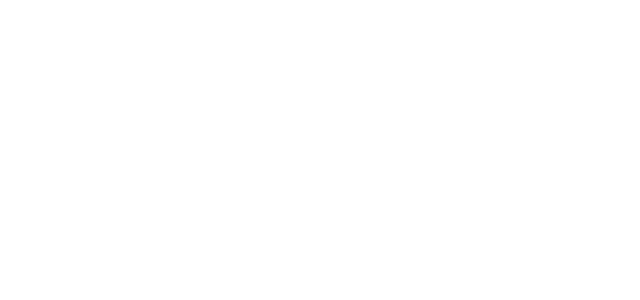
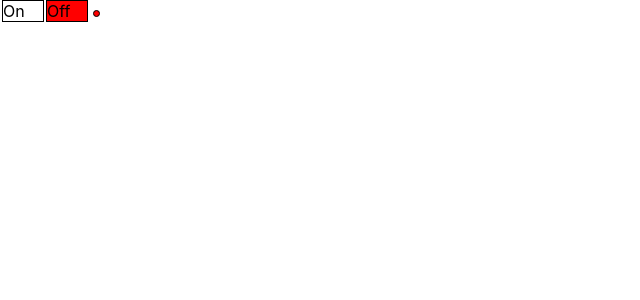
Before and after one commit to boevoivertolet/react-detail, a React (Create React App) app: page / in a window 1280 px wide. Shown: the top 300 px of the page, without its empty margins (0-640 px from the left). Built offline with nearby package versions, Linux system fonts and the light colour scheme.

Commit message:
create component OnOff.tsx

```diff
--- a/src/App.tsx
+++ b/src/App.tsx
@@ -1,5 +1,6 @@
 import React from 'react';
 import './App.css';
+import OnOff from './components/OnOff/OnOff';
 
 
 
@@ -7,7 +8,9 @@
 
     return (
         <>
-
+    <OnOff/>
+    {/*<OnOff on={true}/>
+    <OnOff on={false}/>*/}
         </>
 
     )
--- /dev/null
+++ b/src/components/OnOff/OnOff.tsx
@@ -0,0 +1,59 @@
+import React from 'react';
+
+
+type PropsType = {
+    // on: boolean
+}
+
+
+// component
+function OnOff(props: PropsType) {
+
+    //variables
+    let on = false
+
+    // styles
+    const onStyle = {
+        width: '40px',
+        height: '20px',
+        border: '1px solid black',
+        display: 'inLine-block',
+        marginLeft: '2px',
+        backgroundColor: on ? 'green' : 'white'
+    }
+    const offStyle = {
+        width: '40px',
+        height: '20px',
+        border: '1px solid black',
+        display: 'inLine-block',
+        marginLeft: '2px',
+        backgroundColor: on ? 'white' : 'red'
+
+    }
+    const indicatorStyle = {
+        width: '5px',
+        height: '5px',
+        borderRadius: '15px',
+        border: '1px solid black',
+        display: 'inLine-block',
+        marginLeft: '5px',
+        backgroundColor: on ? 'green' : 'red'
+
+    }
+
+
+    return <div>
+        <div style={onStyle} onClick={() => {
+            on = true;
+        }}>On
+        </div>
+        <div style={offStyle} onClick={() => {
+            on = false
+        }}>Off
+        </div>
+        <div style={indicatorStyle}></div>
+    </div>
+}
+
+
+export default OnOff;
```
Also changed, not shown: 1 other file (tests, documents, lock files or other folders).
